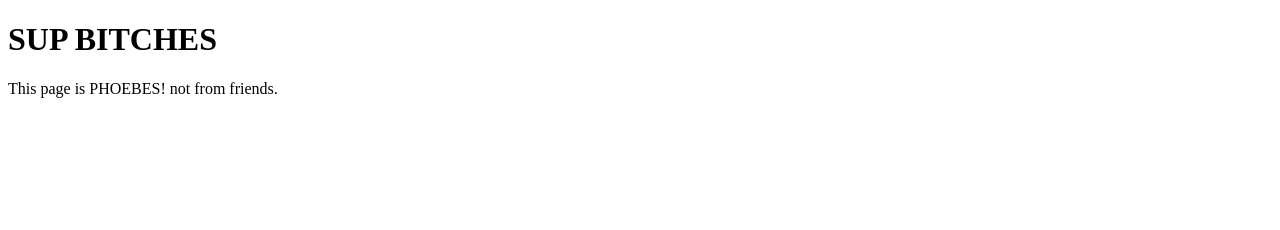
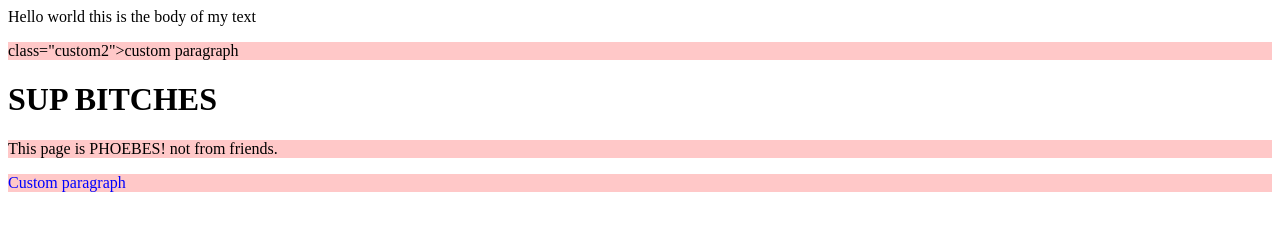
Before and after one commit to phoebehagberg/phoebehagberg.github.io, a plain HTML site: page index.html in a window 1280 px wide. Drawn offline with Linux system fonts and the light colour scheme.

Commit message:
Update index.html

```diff
--- a/index.html
+++ b/index.html
@@ -1,7 +1,26 @@
 <!DOCTYPE html>
 <html>
+<head>
+    <title>Phoebe's Wensite</title>
+    <style>
+        p {
+            background: rgb(255, 200, 200);
+        }
+
+        .custom1 {
+            color: blue;
+        }
+
+        .custom2 {
+            color: aquamarine;
+        }
+    </style>
+</head>
 <body>
+    Hello world this is the body of my text </body>
+<p>class="custom2">custom paragraph</p>
 <h1>SUP BITCHES</h1>
 <p>This page is PHOEBES! not from friends.</p>
+<p class="custom1">Custom paragraph</p>
 </body>
 </html>
```
